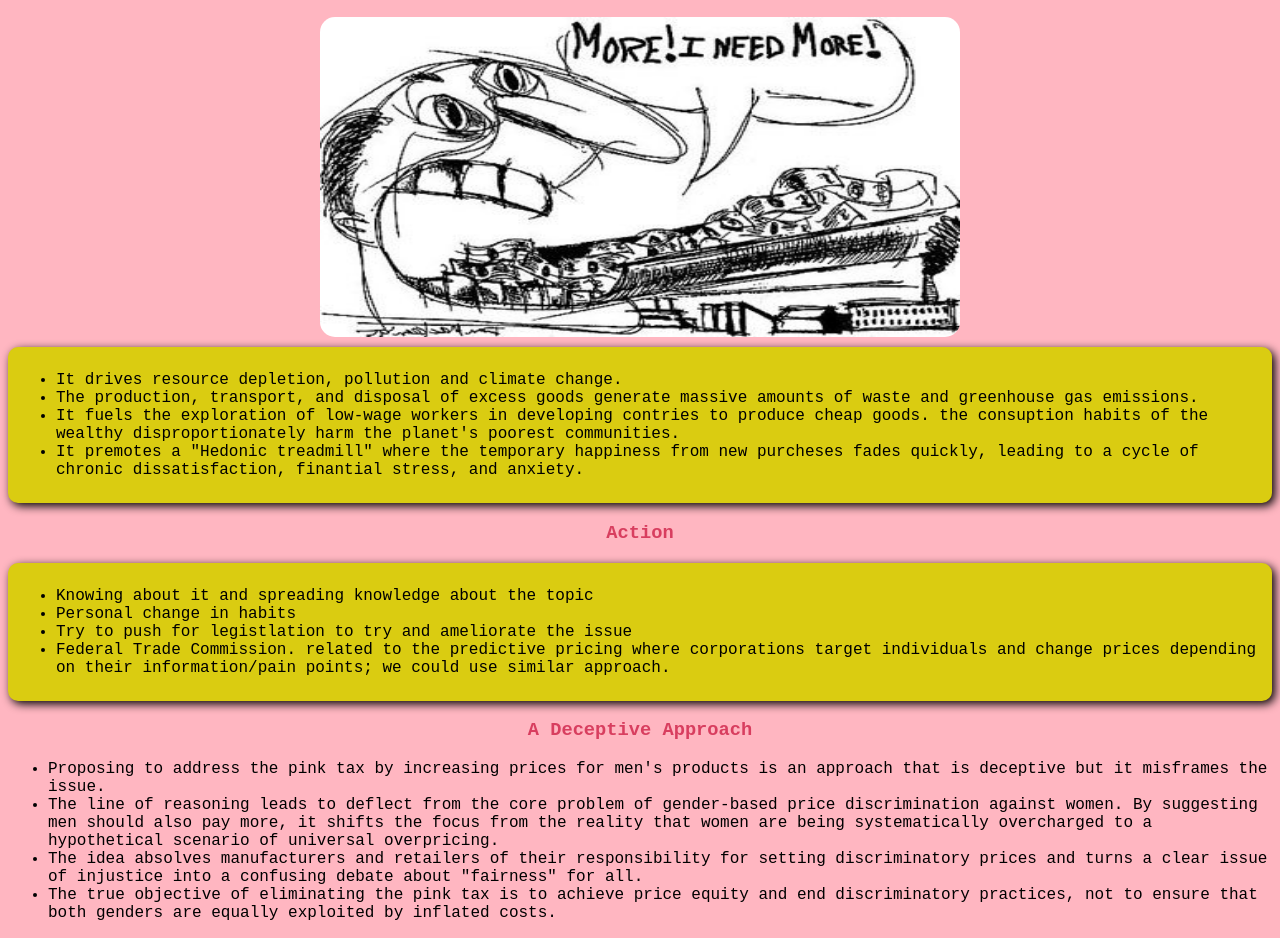
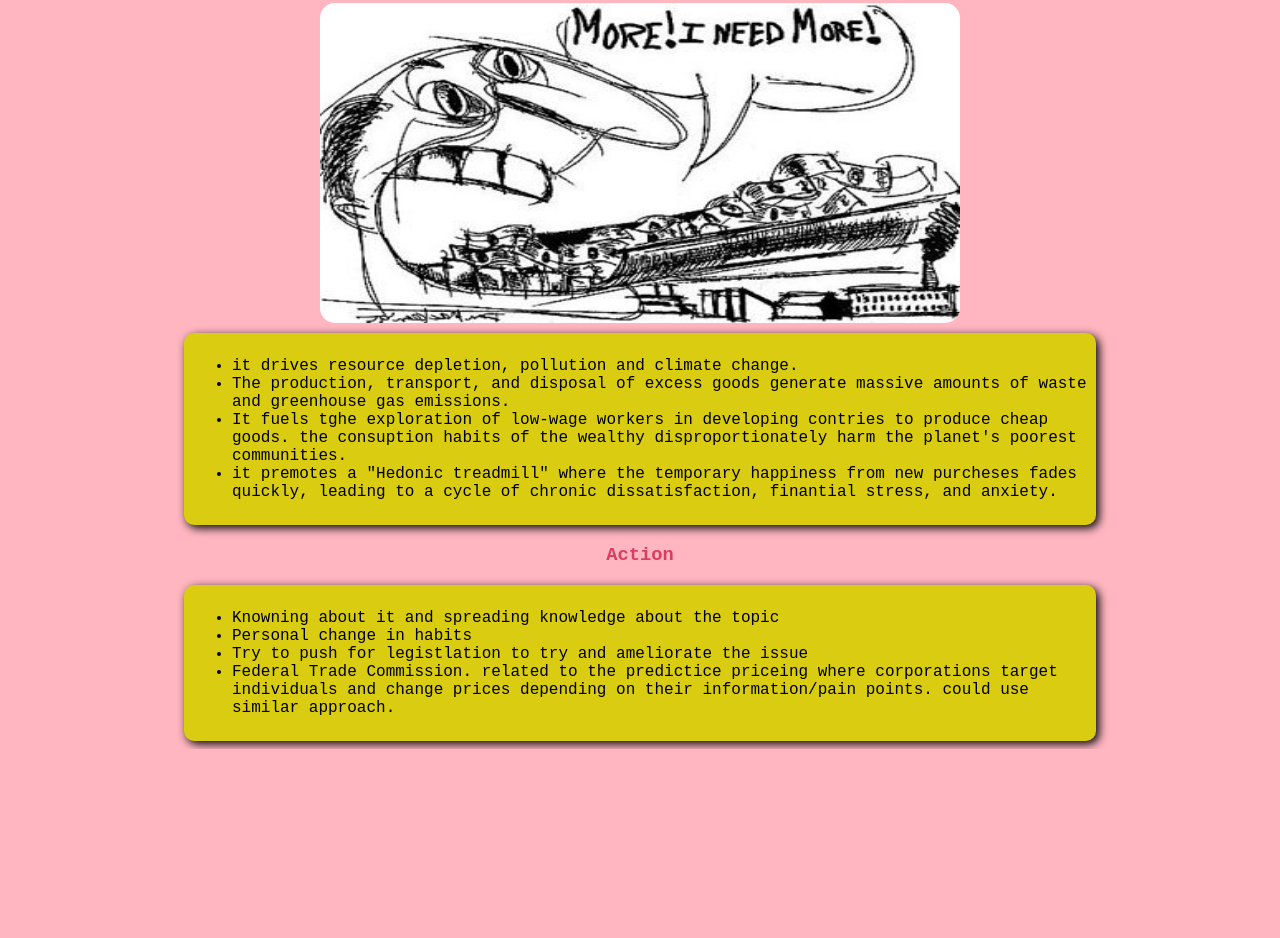
Before and after one commit to tymirand/social-justice-website, a plain HTML site: page index.html in a window 1280 px wide. Shown: the part 1422-2360 px from the top of the page. After the commit the page ends 2171 px from the top, so only its background shows below. Drawn offline with Linux system fonts and the light colour scheme.

Commit message:
add cards

```diff
--- a/index.html
+++ b/index.html
@@ -10,23 +10,23 @@
     <div id="container">
       <h1>Pink Tax and Consumerism</h1>
       <div class="image-placeholder">
+        <!-- <p>[Image: Pink Tax Illustration]</p> -->
         <img src="42955E23-D5A7-4E9E-85D6-78E2DADF801B.png" />
       </div>
 
-      <h3>What is the Pink Tax?</h3>
+      <h3>What is pink tax?</h3>
       <div class="info-card">
         <ul>
-          <p>
+          <li>
             Pink tax is not limited to woman's hygine products - it's also found
-            in the inflated prices of other goods as well as services marketed to
-            women. (Source 1)
-          </p>
+            in the inflated prices of other goods as well as services marketed
+            to women. (Source 1)
+          </li>
         </ul>
       </div>
 
-      <h3>Stats & Facts</h3>
+      <h3>Stats/Facts</h3>
       <div class="info-card">
-        <ul>
         <li>
           It tends to be 7% more expensive for products marketed to woman;
           increased coverage of insurance. (Source 2)
@@ -54,11 +54,11 @@
       </ul>
     </div>
 
-      <h3>What is extreme consumption?</h3>
+      <h3>What is extreme-consumption/over-consuption?</h3>
       <div class="info-card">
       <ul>
         <li>
-            Overconsumption is characterized by excessive buying and material
+          overconsumption is characterized by excessive buying and material
           possesions. (e.g. collecting stanley cups, tote bags, clothes, etc.)
         </li>
       </ul>
@@ -66,22 +66,22 @@
 
       <h3>Why is extreme consumerism bad?</h3>
       <div class="image-placeholder">
-        <img src="consume-more.jpg" alt="Consume Image" />
+        <img src="consume-more.jpg" alt="Consumerism Image" />
       </div>
       <div class="info-card">
       <ul>
-          <li>It drives resource depletion, pollution and climate change.</li>
+        <li>it drives resource depletion, pollution and climate change.</li>
         <li>
           The production, transport, and disposal of excess goods generate
           massive amounts of waste and greenhouse gas emissions.
         </li>
         <li>
-            It fuels the exploration of low-wage workers in developing contries
+          It fuels tghe exploration of low-wage workers in developing contries
           to produce cheap goods. the consuption habits of the wealthy
           disproportionately harm the planet's poorest communities.
         </li>
         <li>
-            It premotes a "Hedonic treadmill" where the temporary happiness from
+          it premotes a "Hedonic treadmill" where the temporary happiness from
           new purcheses fades quickly, leading to a cycle of chronic
           dissatisfaction, finantial stress, and anxiety.
         </li>
@@ -91,34 +91,16 @@
       <h3>Action</h3>
       <div class="info-card">
       <ul>
-          <li>Knowing about it and spreading knowledge about the topic</li>
+        <li>Knowning about it and spreading knowledge about the topic</li>
         <li>Personal change in habits</li>
         <li>Try to push for legistlation to try and ameliorate the issue</li>
         <li>
-            Federal Trade Commission. related to the predictive pricing where
+          Federal Trade Commission. related to the predictice priceing where
           corporations target individuals and change prices depending on their
-            information/pain points; we could use similar approach.
+          information/pain points. could use similar approach.
         </li>
       </ul>
     </div>
     </div>
-
-
-    <h3>A Deceptive Approach</h3>
-
-      <ul>
-        <li>Proposing to address the pink tax by increasing prices for men's
-          products is an approach that is deceptive but it misframes the issue.</li>
-        <li>The line of reasoning leads to deflect from the core problem of gender-based price discrimination
-          against women. By suggesting men should also pay more, it shifts the
-          focus from the reality that women are being systematically overcharged
-          to a hypothetical scenario of universal overpricing. </li>
-        <li>The idea absolves manufacturers and retailers of their
-            responsibility for setting discriminatory prices and turns a clear issue
-            of injustice into a confusing debate about "fairness" for all.</li>
-        <li>The true objective of eliminating the pink tax is to achieve price equity and end
-              discriminatory practices, not to ensure that both genders are equally
-              exploited by inflated costs.</li>
-
   </body>
 </html>
--- a/styles.css
+++ b/styles.css
@@ -42,4 +42,6 @@ h3 {
   box-shadow: black 3px 3px 10px;
   border-radius: 10px;
   padding: 0.5rem;
+  max-width: 70vw;
+  margin: auto;
 }
```
Lines whose indentation alone changed are shown as unchanged.
